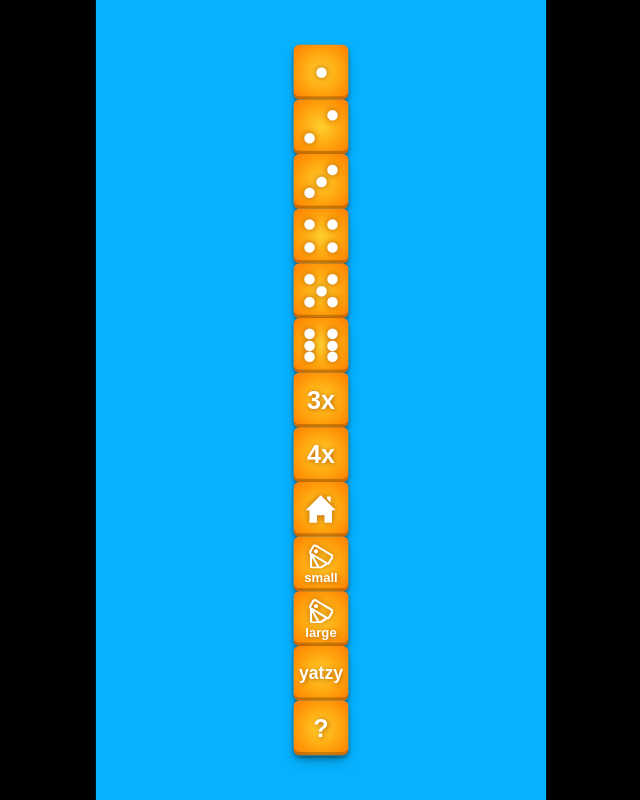
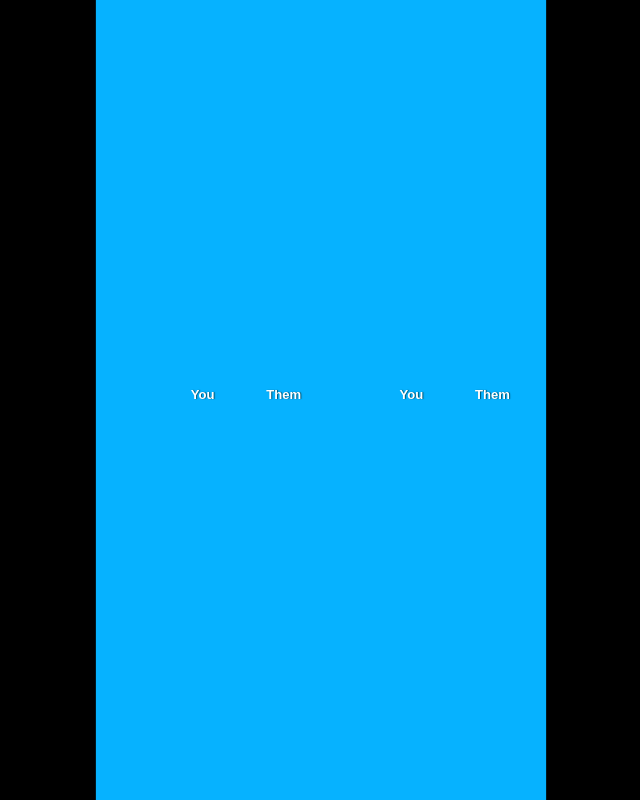
Before and after one commit to Jorger/yatzy-game, a React (Create React App) app in the folder frontend/: page / in a window 1280 px wide. Shown: the whole page, without its empty margins (319-959 px from the left). Built offline with nearby package versions, Linux system fonts and the light colour scheme.

Commit message:
Creación del componente BoardHeader
* Se crea el componente BoardHeader.

```diff
--- a/frontend/src/App.tsx
+++ b/frontend/src/App.tsx
@@ -5,9 +5,7 @@ import React from "react";
 const App = () => {
   return (
     <AppWrapper>
-      <div>
-        <Game />
-      </div>
+      <Game />
     </AppWrapper>
   );
 };
--- /dev/null
+++ b/frontend/src/components/game/components/board/components/header/index.tsx
@@ -0,0 +1,53 @@
+import "./styles.css";
+import {
+  DEFUAL_LABELS_HEADER,
+  ETypeGame,
+  LABELS_GAME,
+} from "../../../../../../utils/constants";
+import React from "react";
+import type { TypeGame } from "../../../../../../interfaces";
+
+interface BoardItemProps {
+  label: string;
+  typeGame: TypeGame;
+}
+
+const BoardItem = ({
+  label = "",
+  typeGame = ETypeGame.SOLO,
+}: BoardItemProps) => (
+  <div className="board-header-panel">
+    {typeGame === ETypeGame.SOLO ? (
+      label
+    ) : (
+      <div className="board-header-panel-player">
+        <div>
+          {
+            LABELS_GAME[
+              typeGame === ETypeGame.BOT || typeGame === ETypeGame.ONLINE
+                ? "YOU"
+                : "PLAYER1"
+            ]
+          }
+        </div>
+        <div>
+          {typeGame === ETypeGame.BOT
+            ? LABELS_GAME.BOT
+            : typeGame === ETypeGame.ONLINE
+            ? LABELS_GAME.THEM
+            : LABELS_GAME.PLAYER2}
+        </div>
+      </div>
+    )}
+  </div>
+);
+
+const BoardHeader = ({ typeGame = ETypeGame.SOLO }: { typeGame: TypeGame }) => (
+  <div className="board-header">
+    {DEFUAL_LABELS_HEADER.map((label, key) => (
+      <BoardItem key={key} label={label} typeGame={typeGame} />
+    ))}
+  </div>
+);
+
+export default React.memo(BoardHeader);
--- /dev/null
+++ b/frontend/src/components/game/components/board/components/header/styles.css
@@ -0,0 +1,33 @@
+.board-header {
+  display: flex;
+  margin-bottom: 5px;
+  width: 100%;
+}
+
+.board-header-panel {
+  align-items: center;
+  color: var(--bg-white);
+  display: flex;
+  font-size: 15px;
+  font-weight: bold;
+  justify-content: center;
+  width: 100%;
+  height: 15px;
+}
+
+.board-header-panel:nth-child(2) {
+  transform: translateX(-15px);
+}
+
+.board-header-panel-player {
+  display: flex;
+  font-size: 12px;
+  transform: translateX(40px);
+  width: 80%;
+}
+
+.board-header-panel-player div {
+  text-align: center;
+  text-shadow: 1px 0px 1px var(--bg-navy);
+  width: 45%;
+}
--- a/frontend/src/components/game/components/board/components/index.tsx
+++ b/frontend/src/components/game/components/board/components/index.tsx
@@ -1,3 +1,5 @@
+import BoardHeader from "./header";
 import BoardItem from "./item";
+import BoardWrapper from "./wrapper";
 
-export { BoardItem };
+export { BoardHeader, BoardItem, BoardWrapper };
--- a/frontend/src/components/game/components/board/components/item/index.tsx
+++ b/frontend/src/components/game/components/board/components/item/index.tsx
@@ -6,6 +6,7 @@ import type {
   valueDice,
   CategoriesType,
 } from "../../../../../../interfaces";
+import { EItemType } from "../../../../../../utils/constants";
 
 interface ItemProps {
   label?: string;
@@ -17,17 +18,18 @@ interface ItemProps {
 const Item = ({
   label = "",
   size = 50,
-  type = "UPPER_SECTION",
+  type = EItemType.UPPER_SECTION,
   value = 1,
 }: ItemProps) => (
   <div
     className={`board-item ${type.toLowerCase()} ${
-      type === "UPPER_SECTION" ? `dice-${value}` : ""
+      type === EItemType.UPPER_SECTION ? `dice-${value}` : ""
     }`}
     style={{ width: size, height: size }}
     title={label || value.toString()}
   >
-    {type === "LOWER_SECTION" && LOWER_SECTION_OPTIONS[value as CategoriesType]}
+    {type === EItemType.LOWER_SECTION &&
+      LOWER_SECTION_OPTIONS[value as CategoriesType]}
   </div>
 );
 
--- /dev/null
+++ b/frontend/src/components/game/components/board/components/wrapper/index.tsx
@@ -0,0 +1,12 @@
+import React from "react";
+import "./styles.css";
+
+interface WrapperProps {
+  children: JSX.Element | JSX.Element[];
+}
+
+const BoardWrapper = ({ children }: WrapperProps) => (
+  <div className="board-wrapper">{children}</div>
+);
+
+export default React.memo(BoardWrapper);
--- /dev/null
+++ b/frontend/src/components/game/components/board/components/wrapper/styles.css
@@ -0,0 +1,8 @@
+.board-wrapper {
+  align-items: center;
+  display: flex;
+  flex-direction: column;
+  justify-content: center;
+  margin-bottom: 5px;
+  width: 100%;
+}
--- /dev/null
+++ b/frontend/src/components/game/components/board/index.tsx
@@ -0,0 +1,18 @@
+import { BoardHeader, BoardWrapper } from "./components";
+import { ETypeGame } from "../../../../utils/constants";
+import React from "react";
+import type { TypeGame } from "../../../../interfaces";
+
+interface BoardProps {
+  typeGame?: TypeGame;
+}
+
+const Board = ({ typeGame = ETypeGame.SOLO }: BoardProps) => {
+  return (
+    <BoardWrapper>
+      <BoardHeader typeGame={typeGame} />
+    </BoardWrapper>
+  );
+};
+
+export default React.memo(Board);
--- /dev/null
+++ b/frontend/src/components/game/components/index.tsx
@@ -0,0 +1,3 @@
+import Board from "./board";
+
+export { Board };
--- a/frontend/src/components/game/index.tsx
+++ b/frontend/src/components/game/index.tsx
@@ -1,11 +1,14 @@
-import { valueDice } from "../../interfaces";
-import { BoardItem } from "./components/board/components";
+// import { valueDice } from "../../interfaces";
+// import { BoardItem } from "./components/board/components";
 import React from "react";
+import { Board } from "./components";
 
 const Game = () => {
   return (
-    <div>
-      {new Array(6).fill(null).map((_, key) => {
+    <div style={{ width: "100%" }}>
+      <Board typeGame="ONLINE" />
+      {/* <Board /> */}
+      {/* {new Array(6).fill(null).map((_, key) => {
         return (
           <BoardItem
             key={key}
@@ -22,7 +25,7 @@ const Game = () => {
       <BoardItem type="LOWER_SECTION" value="SMALL_STRAIGHT" />
       <BoardItem type="LOWER_SECTION" value="LARGE_STRAIGHT" />
       <BoardItem type="LOWER_SECTION" value="YATZY" />
-      <BoardItem type="LOWER_SECTION" value="CHANCE" />
+      <BoardItem type="LOWER_SECTION" value="CHANCE" /> */}
     </div>
   );
 };
```
Also changed, not shown: frontend/tsconfig.json (+3 -9 lines).
